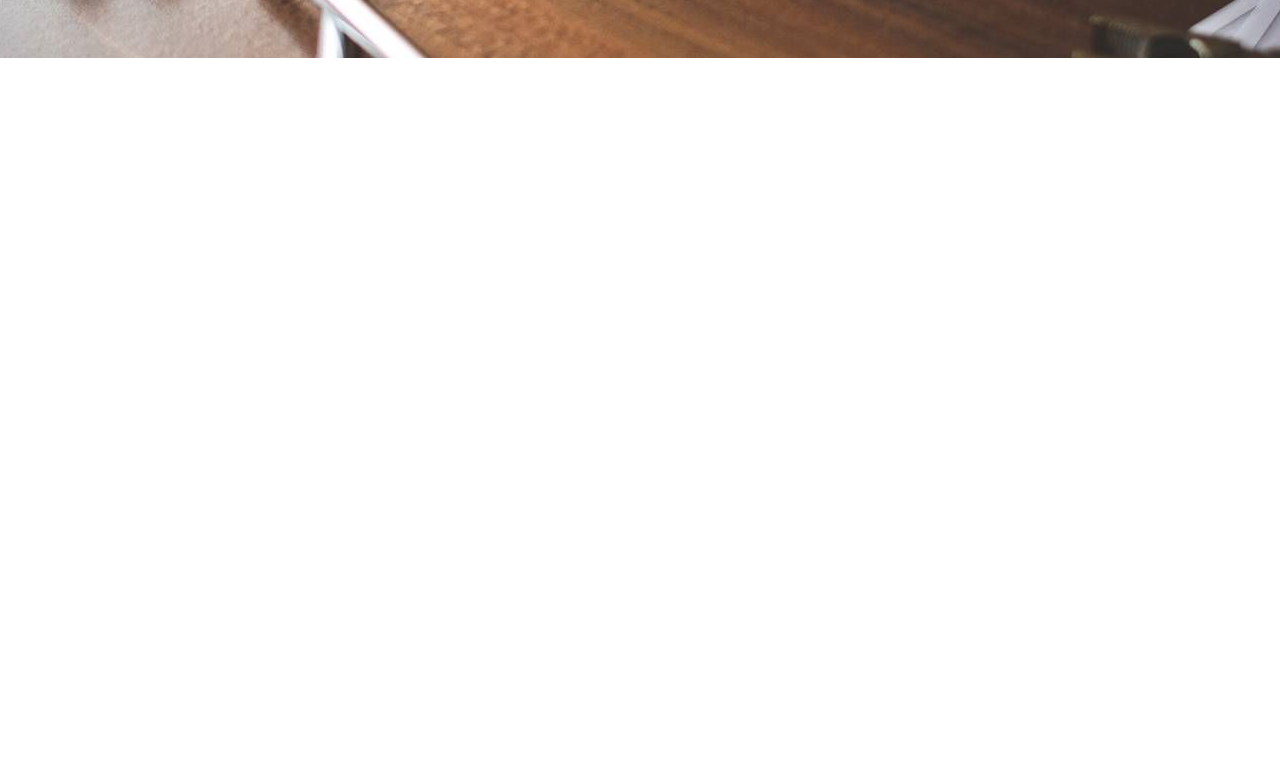
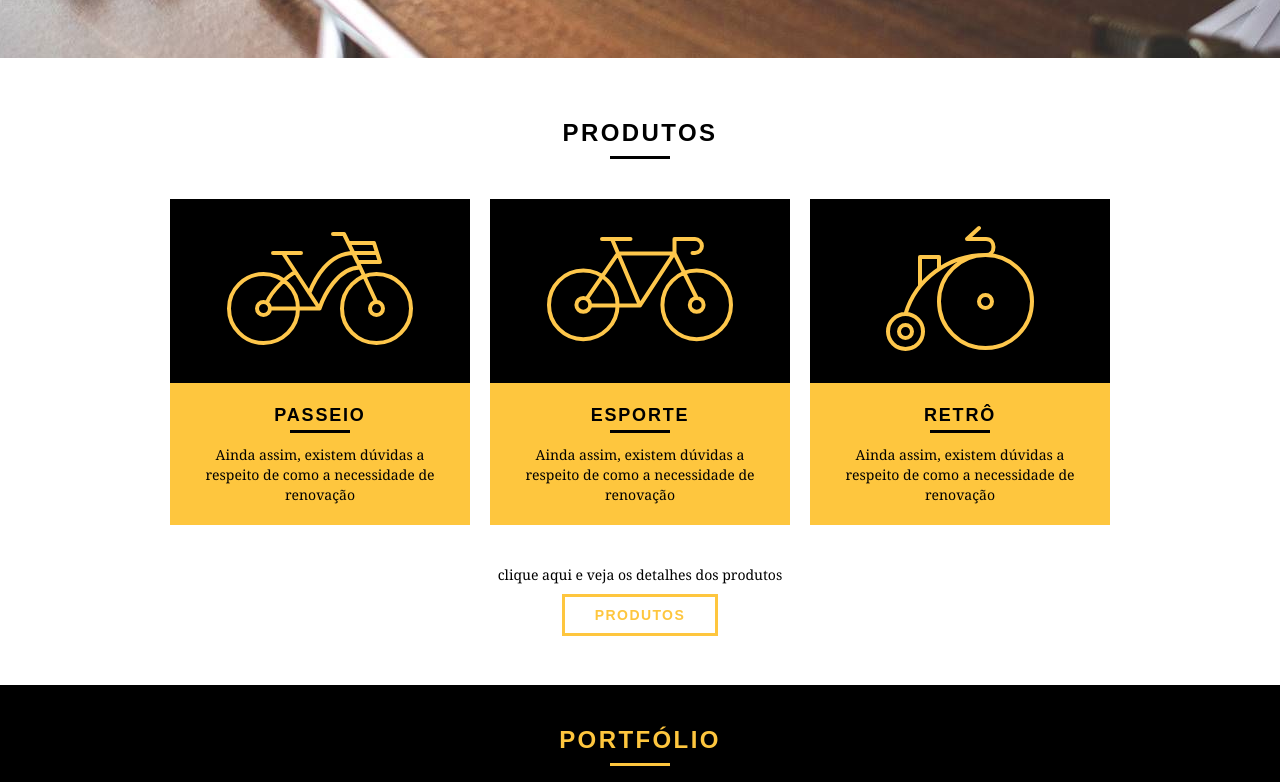
Before and after one commit to marcelopajr/bikcraft, a plain HTML site: page index.html in a window 1280 px wide. Shown: the part 418-1200 px from the top of the page. Before the commit the page ends 800 px from the top, so only its background shows below. Drawn offline with Linux system fonts and the light colour scheme.

Commit message:
Produtos e Portfólio na Home

```diff
--- a/css/style.css
+++ b/css/style.css
@@ -25,6 +25,31 @@ p {
   border-color: #fff;
 }
 
+.btn.btn-preto:hover {
+  color: #000;
+  border-color: #000;
+}
+
+.subtitulo {
+  font-size: 24px;
+  line-height: 30px;
+  font-weight: bold;
+  letter-spacing: 0.1em;
+  color: #000;
+  text-transform: uppercase;
+  text-align: center;
+  margin-bottom: 40px;
+}
+
+.subtitulo:after {
+  content: "";
+  display: block;
+  width: 60px;
+  height: 3px;
+  background: #000;
+  margin: 8px auto;
+}
+
 /* Header */
 .header {
   position: fixed;
@@ -32,6 +57,7 @@ p {
   width: 100%;
   background: #fec63e;
   padding: 15px 0;
+  z-index: 10;
 }
 
 .header_menu {
@@ -103,3 +129,73 @@ p {
   font-size: 14px;
   letter-spacing: 0.1em;
 }
+
+/* Produtos */
+.produtos {
+  padding: 60px 0;
+}
+
+.produtos_lista li {
+  background: #fec63e;
+  text-align: center;
+}
+
+.produtos_lista li h3 {
+  font-weight: bold;
+  font-size: 18px;
+  line-height: 25px;
+  text-transform: uppercase;
+  letter-spacing: 0.1em;
+  margin-top: 20px;
+}
+
+.produtos_lista li h3:after {
+  content: "";
+  display: block;
+  width: 60px;
+  height: 3px;
+  background: #000;
+  margin: 2px auto;
+}
+
+.produtos_lista li p {
+  padding: 10px 20px 20px 20px;
+}
+
+.produtos_icone {
+  background: #000;
+  padding: 20px;
+}
+
+.call {
+  padding-top: 40px;
+  text-align: center;
+  clear: both;
+}
+
+.call p {
+  margin-bottom: 20px;
+}
+
+/* Portfólio */
+.portfolio {
+  width: 100%;
+  background: #000;
+  padding: 40px 0;
+}
+
+.portfolio .subtitulo {
+  color: #fec63e;
+}
+
+.portfolio .subtitulo:after {
+  background: #fec63e;
+}
+
+.portfolio_lista li:last-child {
+  margin-top: 20px;
+}
+
+.portfolio .call p {
+  color: #fff;
+}
--- a/index.html
+++ b/index.html
@@ -17,7 +17,7 @@
       <a href="index.html" class="grid-4">
         <img src="img/bikcraft.svg" alt="Bikcraft">
       </a>
-      <nav class="header_menu" class="grid-12">
+      <nav class="grid-12 header_menu">
         <ul>
           <li><a href="sobre.html">Sobre</a></li>
           <li><a href="produtos.html">Produtos</a></li>
@@ -39,6 +39,62 @@
       <a href="produtos.html" class="btn">Orçamento</a>
     </div>
   </section>
+
+  <section class="produtos container">
+    <h2 class="subtitulo">Produtos</h2>
+
+    <ul class="produtos_lista">
+
+      <li class="grid-1-3">
+        <div class="produtos_icone">
+          <img src="img/produtos/passeio.svg" alt="Bikcraft Passeio">
+        </div>
+        <h3>Passeio</h3>
+        <p>Ainda assim, existem dúvidas a respeito de como a necessidade de renovação</p>
+      </li>
+
+      <li class="grid-1-3">
+        <div class="produtos_icone">
+          <img src="img/produtos/esporte.svg" alt="Bikcraft Esporte">
+        </div>
+        <h3>Esporte</h3>
+        <p>Ainda assim, existem dúvidas a respeito de como a necessidade de renovação</p>
+      </li>
+
+      <li class="grid-1-3">
+        <div class="produtos_icone">
+          <img src="img/produtos/retro.svg" alt="Bikcraft Retrô">
+        </div>
+        <h3>Retrô</h3>
+        <p>Ainda assim, existem dúvidas a respeito de como a necessidade de renovação</p>
+      </li>
+
+    </ul>
+
+    <div class="call">
+      <p>clique aqui e veja os detalhes dos produtos</p>
+      <a href="produtos.html" class="btn btn-preto">Produtos</a>
+    </div>
+  </section>
+  <!--  Fecha Produtos -->
+
+  <section class="portfolio">
+    <div class="container">
+      <h2 class="subtitulo">Portfólio</h2>
+
+      <ul class="portfolio_lista">
+        <li class="grid-8"><img src="img/portfolio/retro.jpg" alt="Bicicleta Retrô"></li>
+        <li class="grid-8"><img src="img/portfolio/passeio.jpg" alt="Bicicleta Passeio"></li>
+        <li class="grid-16"><img src="img/portfolio/esporte.jpg" alt="Bicicleta Esporte"></li>
+      </ul>
+
+      <div class="call">
+        <p>conheça mais o nosso portfólio</p>
+        <a href="portfolio.html" class="btn">Portfólio</a>
+      </div>
+
+    </div>
+  </section>
 </body>
 
 </html>
```
